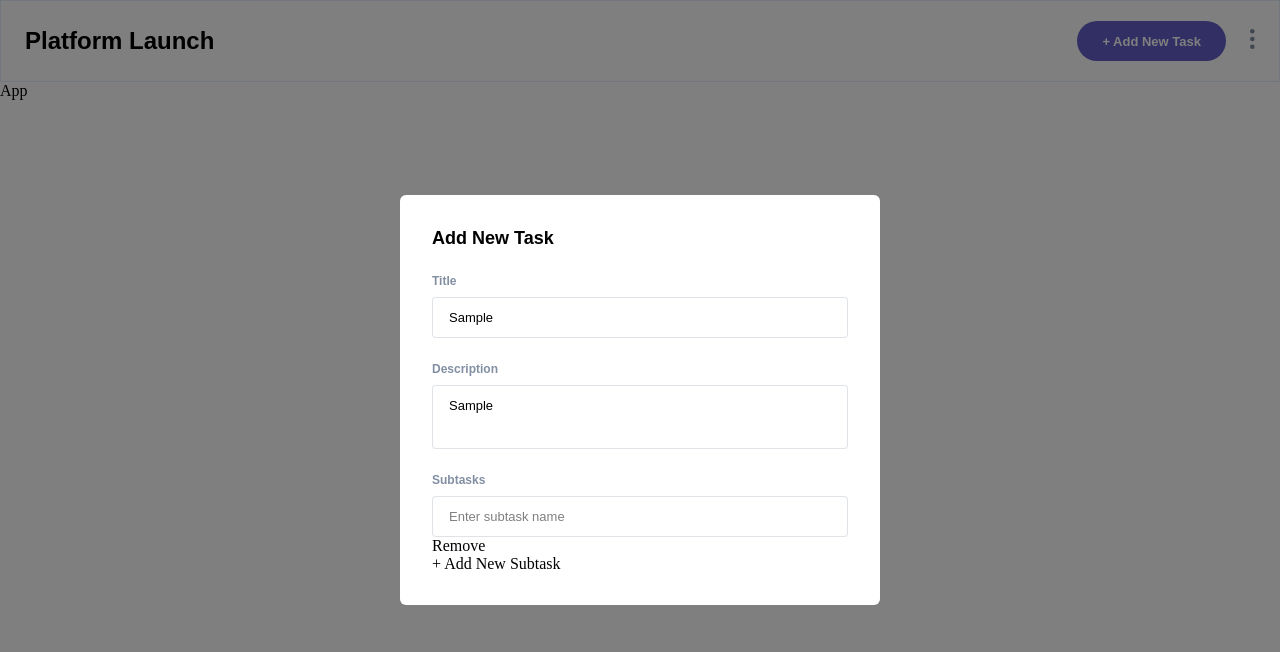
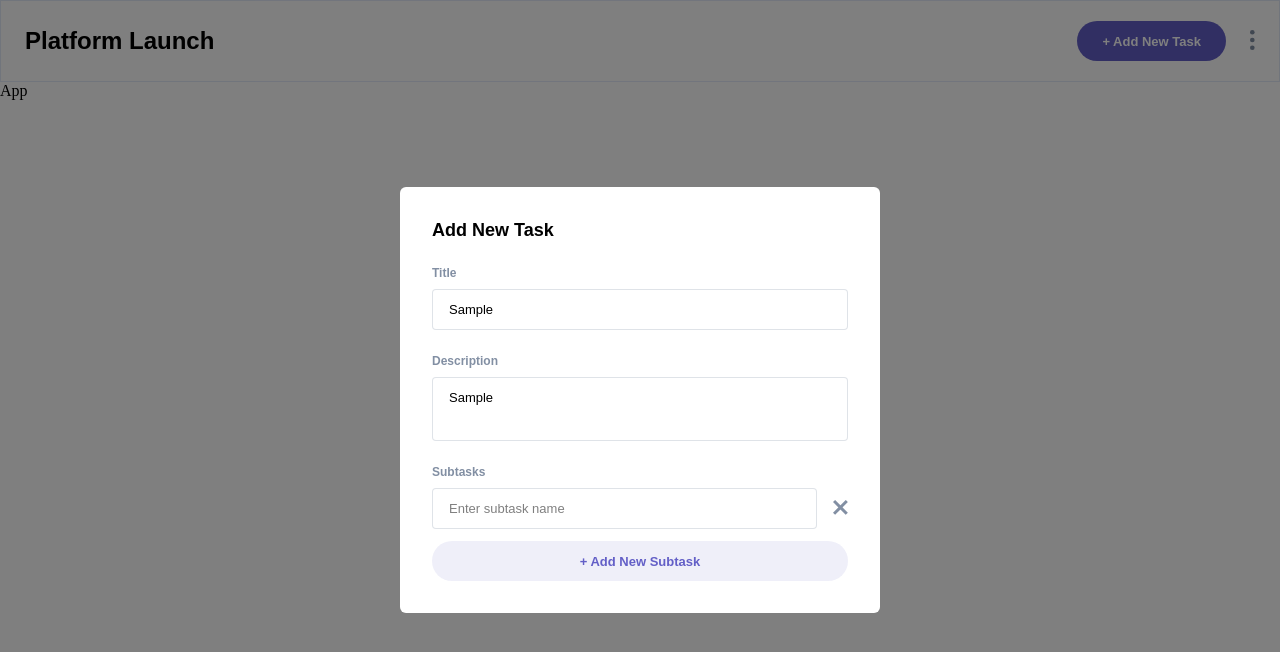
Before and after one commit to renras/kanban-task-management-web-app, a React (Create React App) app: page / in a window 1280 px wide. Both pictures are taken after typing "Sample", "Sample" into the empty fields and a click on the button "+ Add New Subtask". Shown: the top 652 px of the page. Built offline with nearby package versions, Linux system fonts and the light colour scheme.

Commit message:
add styling to subtasks

```diff
--- a/src/components/AddTask/AddTask.module.scss
+++ b/src/components/AddTask/AddTask.module.scss
@@ -21,3 +21,13 @@
   display: block;
   margin-top: 8px;
 }
+
+.subTask {
+  display: flex;
+  gap: 16px;
+  margin-top: 8px;
+}
+
+.addTaskButton {
+  margin-top: 12px;
+}
--- a/src/components/AddTask/AddTask.tsx
+++ b/src/components/AddTask/AddTask.tsx
@@ -3,6 +3,8 @@ import Input from "../elements/Input/Input";
 import styles from "./AddTask.module.scss";
 import Label from "../elements/Label/Label";
 import TextArea from "../elements/TextArea/TextArea";
+import Button from "../elements/Button/Button";
+import CrossIcon from "../../assets/icon-cross.svg";
 
 interface SubTask {
   id: number;
@@ -52,23 +54,32 @@ recharge the batteries a little."
         Subtasks
       </Label>
       {subtasks.map((subtask) => (
-        <div key={subtask.id} className={styles.subtask}>
+        <div key={subtask.id} className={styles.subTask}>
           <Input
-            className={styles.textField}
+            className={styles.subTask__input}
             placeholder="Enter subtask name"
             id={`subtask-${subtask.id}`}
             value={subtask.value}
             onChange={(e) => onSubtaskValueChange(subtask.id, e.target.value)}
           />
           <button
-            className={styles.removeButton}
+            className={styles.subTask__removeButton}
             onClick={() => removeSubtask(subtask.id)}
           >
-            Remove
+            <img src={CrossIcon} alt="remove subtask" />
           </button>
         </div>
       ))}
-      <button onClick={addSubtask}>+ Add New Subtask</button>
+
+      {/* add task button */}
+      <Button
+        onClick={addSubtask}
+        theme="secondary"
+        className={styles.addTaskButton}
+        fluid
+      >
+        + Add New Subtask
+      </Button>
     </div>
   );
 };
--- a/src/components/elements/Button/Button.module.scss
+++ b/src/components/elements/Button/Button.module.scss
@@ -49,3 +49,8 @@
     background-color: $red-hover;
   }
 }
+
+.fluid {
+  display: block;
+  width: 100%;
+}
--- a/src/components/elements/Button/Button.tsx
+++ b/src/components/elements/Button/Button.tsx
@@ -5,6 +5,7 @@ interface Props {
   children: ReactNode;
   onClick: MouseEventHandler;
   className?: string;
+  fluid?: boolean;
   size?: "lg" | "sm";
   theme?: "primary" | "secondary" | "danger";
 }
@@ -15,13 +16,16 @@ const Button = ({
   className,
   size = "sm",
   theme = "primary",
+  fluid,
 }: Props) => {
+  const fluidStyle = fluid ? styles.fluid : "";
+
   return (
     <button
       onClick={onClick}
       className={`${styles.button} ${styles[`button-${size}`]} ${
         styles[`button-${theme}`]
-      } ${className}`}
+      } ${className} ${fluidStyle}`}
     >
       {children}
     </button>
--- a/src/styles/_reset.scss
+++ b/src/styles/_reset.scss
@@ -1,5 +1,7 @@
 button {
-  all: unset;
+  border: none;
+  background: none;
+  cursor: pointer;
 }
 
 input {
```
